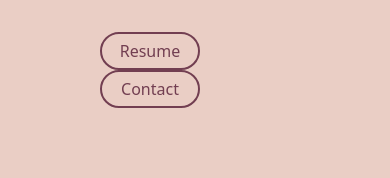
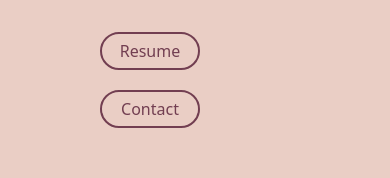
Before and after one commit to OBojchevska/portfolio, a plain HTML site: page index.html in a window 390 px wide. Shown: the part 650-828 px from the top of the page. Drawn offline with nearby package versions, Linux system fonts and the light colour scheme.

Commit message:
mobileFinal

```diff
--- a/css/main.css
+++ b/css/main.css
@@ -113,11 +113,12 @@ h3{
 }
 
 @media only screen and (max-width: 576px) {
-    body {
-      background-color: #000000;
-    }
+
     #mojaSlika{
         display: none;
+    }
+    .resume{
+        margin-bottom: 20px;
     }
      #ProektSlika{
         padding: 0px;
```
